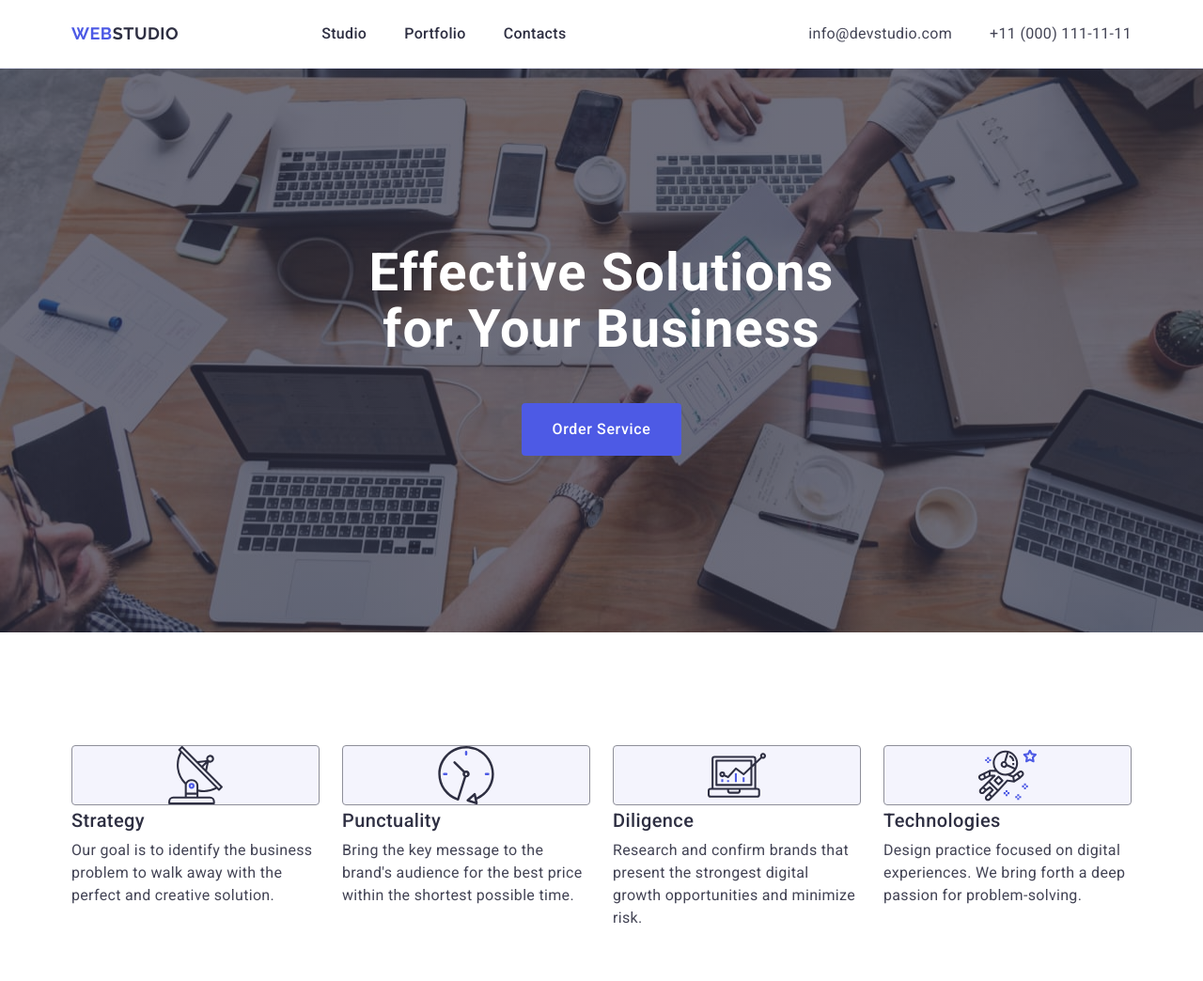
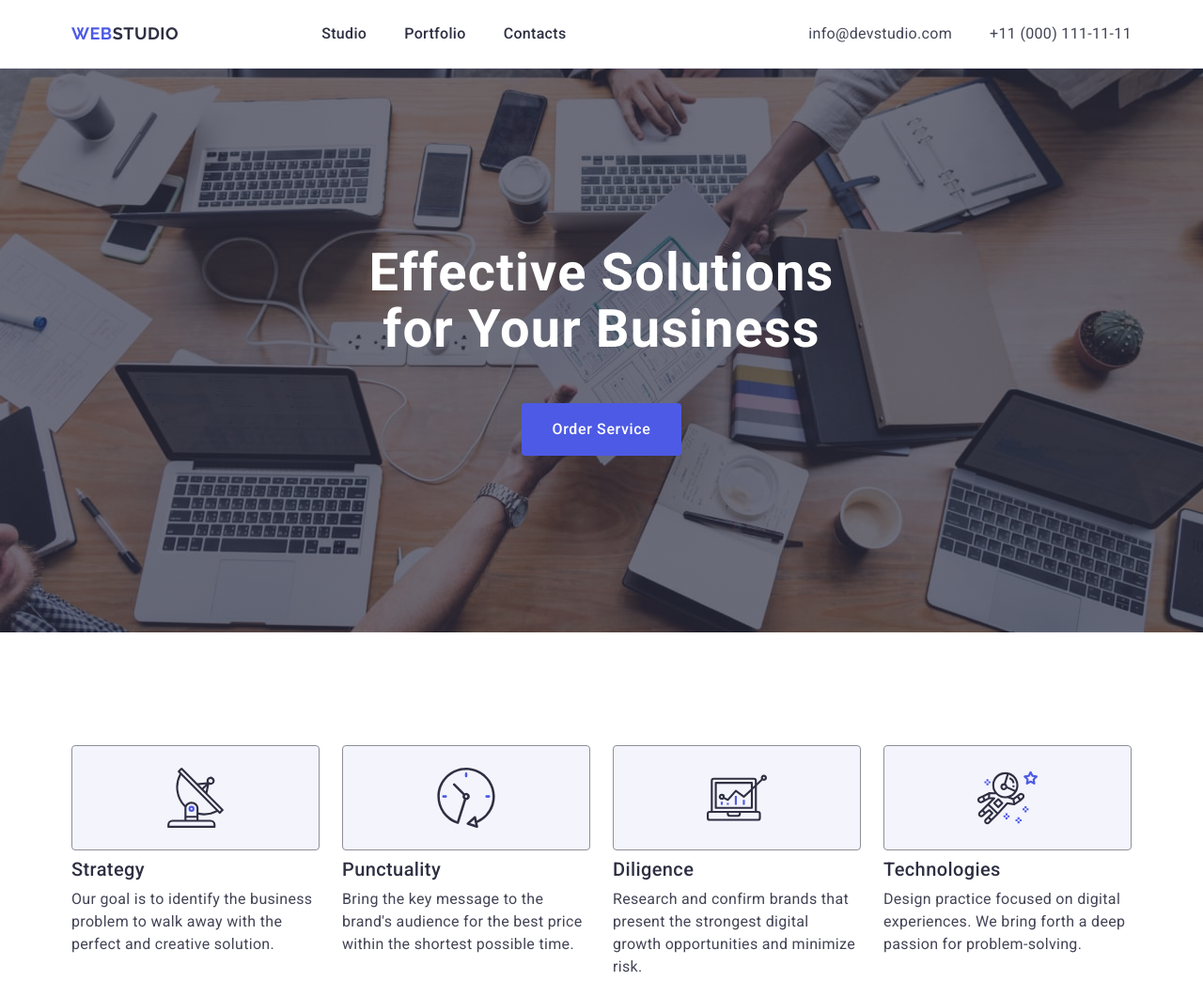
Before and after one commit to olasemich/goit-markup-hw-04, a plain HTML site: page index.html in a window 1280 px wide. Shown: the top 1044 px of the page at 94% size. Drawn offline with nearby package versions, Linux system fonts and the light colour scheme.

Commit message:
section 2update

```diff
--- a/css/style.css
+++ b/css/style.css
@@ -64,6 +64,7 @@ a {
 
 .header {
     border-bottom: 1px solid #e7e9fc;
+    box-shadow: 0px 2px 1px rgba(46, 47, 66, 0.08), 0px 1px 1px rgba(46, 47, 66, 0.16), 0px 1px 6px rgba(46, 47, 66, 0.08);
 
 }
 
@@ -136,6 +137,7 @@ a {
     letter-spacing: 0.02em;
     color: #434455;
     margin-right: 40px;
+    transition: color 250ms cubic-bezier(0.4, 0, 0.2, 1);
 }
 
 .address-list-link :last-child {
@@ -152,6 +154,10 @@ a {
     padding: 188px 0;
     background-image: linear-gradient(rgba(46, 47, 66, 0.70), rgba(46, 47, 66, 0.70)), url(../images/hero/people-office.jpg);
     background-size: cover;
+    background-repeat: no-repeat;
+    background-position: center;
+    max-width: 1440px;
+
 }
 
 .section-one-heading {
@@ -184,6 +190,7 @@ a {
     border-radius: 4px;
     gap: 10px;
     min-width: 169px;
+    transition: background-color 250ms cubic-bezier(0.4, 0, 0.2, 1);
 }
 
 
@@ -201,13 +208,17 @@ a {
     margin-bottom: 8px;
 }
 
-.advantages-icon {
+
+.advantages-wrapper {
     border-radius: 4px;
     border: 1px solid #8E8F99;
-    background: #F4F4FD;
+    display: flex;
+    align-items: center;
+    justify-content: center;
+    margin-bottom: 8px;
     width: 264px;
-
-
+    height: 112px;
+    background-color: #f4f4fd
 }
 
 .section-two-text {
@@ -293,6 +304,7 @@ a {
     color: #F4F4FD;
     background-color: #4D5AE5;
     border-radius: 50%;
+    transition: background-color 250ms cubic-bezier(0.4, 0, 0.2, 1);
 }
 
 .social-link:hover,
--- a/index.html
+++ b/index.html
@@ -34,10 +34,10 @@
               <a class="list-item-link active" href="#studio">Studio</a>
             </li>
             <li class="list-item">
-              <a class="list-item-link" href="">Portfolio</a>
+              <a class="list-item-link" href="#portfolio">Portfolio</a>
             </li>
             <li class="list-item">
-              <a class="list-item-link" href="">Contacts</a>
+              <a class="list-item-link" href="#contacts">Contacts</a>
             </li>
           </ul>
         </nav>
@@ -72,9 +72,11 @@
           <h2 class="visually-hidden">Our Advantages</h2>
           <ul class="list-advantages">
             <li class="list-advantages-item">
+              <div class="advantages-wrapper">
                 <svg class="advantages-icon" width="64" height="64">
                   <use href="./images/icons.svg#icon-antenna"></use>
                 </svg>
+              </div>
               <h3 class="section-two-title">Strategy</h3>
               <p class="section-two-text">
                 Our goal is to identify the business problem to walk away with
@@ -82,9 +84,11 @@
               </p>
             </li>
             <li class="list-advantages-item">
+              <div class="advantages-wrapper">
                 <svg class="advantages-icon" width="64" height="64">
                   <use href="./images/icons.svg#icon-clock"></use>
                 </svg>
+              </div>
               <h3 class="section-two-title">Punctuality</h3>
               <p class="section-two-text">
                 Bring the key message to the brand's audience for the best price
@@ -92,9 +96,11 @@
               </p>
             </li>
             <li class="list-advantages-item">
+              <div class="advantages-wrapper">
                 <svg class="advantages-icon" width="64" height="64">
                   <use href="./images/icons.svg#icon-diagram"></use>
                 </svg>
+              </div>
               <h3 class="section-two-title">Diligence</h3>
               <p class="section-two-text">
                 Research and confirm brands that present the strongest digital
@@ -102,9 +108,11 @@
               </p>
             </li>
             <li class="list-advantages-item">
+              <div class="advantages-wrapper">
                 <svg class="advantages-icon" width="64" height="64">
                   <use href="./images/icons.svg#icon-astronaut"></use>
                 </svg>
+              </div>
               <h3 class="section-two-title">Technologies</h3>
               <p class="section-two-text">
                 Design practice focused on digital experiences. We bring forth a
```
Lines whose indentation alone changed are shown as unchanged.
